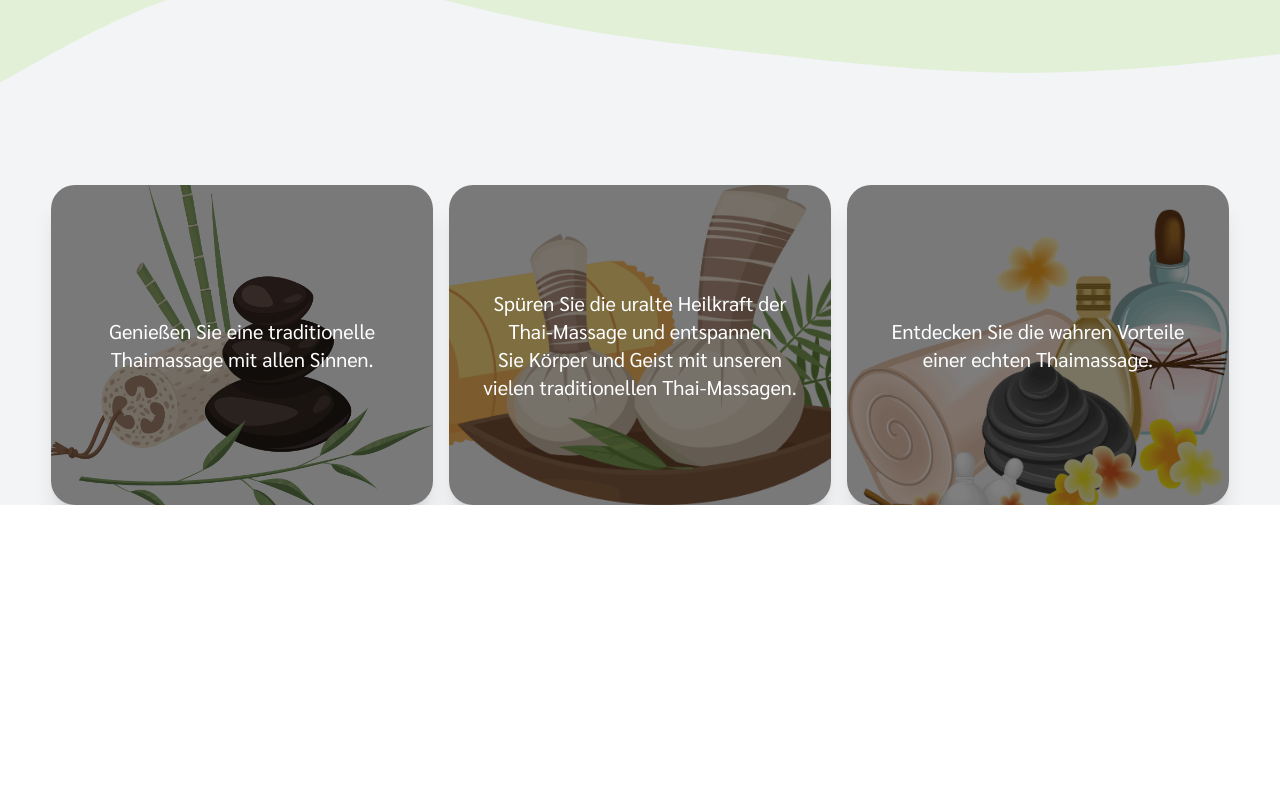
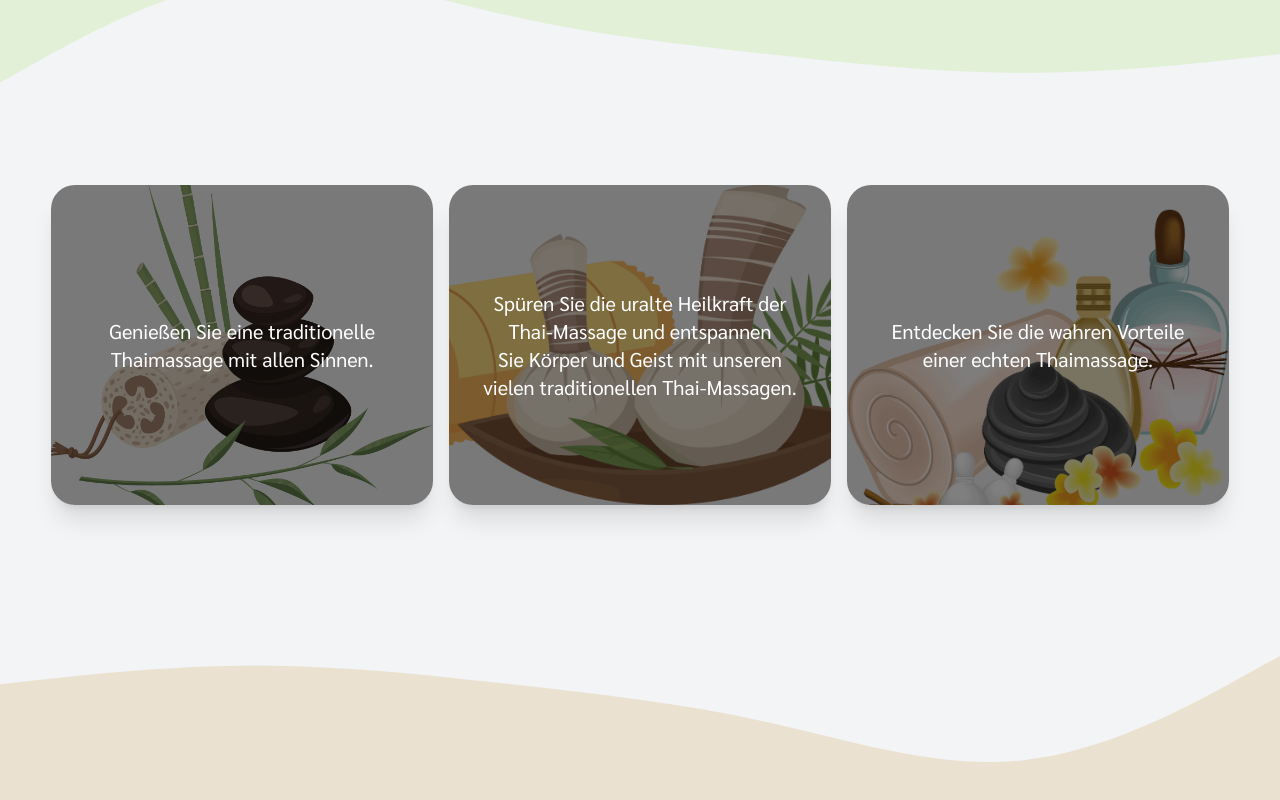
Before and after one commit to jorgson/schya.de, an Astro site: page / in a window 1280 px wide. Shown: the part 654-1454 px from the top of the page. Before the commit the page ends 1159 px from the top, so only its background shows below. Built offline with nearby package versions, Linux system fonts and the light colour scheme; Astro itself is replaced by a stand-in of ours; a web font is replaced by a local one.

Commit message:
improvements

```diff
--- /dev/null
+++ b/src/components/Preise.astro
@@ -0,0 +1,3 @@
+<section class="bg-soft-beige h-screen relative">
+  <h2>Preise</h2>
+</section>
--- a/src/components/WhatWeDo.astro
+++ b/src/components/WhatWeDo.astro
@@ -5,7 +5,7 @@ import Image2 from "../assets/Unbenannt-29.png";
 import Image3 from "../assets/Unbenannt-27.png";
 ---
 
-<section class="relative bg-[#f3f4f6] pt-12">
+<section class="relative bg-[#f3f4f6] pt-12 pb-24">
   <div class="container mx-auto px-4 xl:px-[4%]">
     <div class="grid grid-cols-1 lg:grid-cols-3 gap-4">
       <div
@@ -46,4 +46,26 @@ import Image3 from "../assets/Unbenannt-27.png";
       </div>
     </div>
   </div>
+  <svg
+    viewBox="0 0 1440 192"
+    xmlns="http://www.w3.org/2000/svg"
+    class="absolute z-10 rotate-180 -bottom-[58px] md:-bottom-[98px] xl:-bottom-[168px]">
+    <path
+      fill="#f3f4f6"
+      fill-opacity="1"
+      d="
+      M0,128
+      L48,101.3
+      C96,75,192,21,288,10.7
+      C384,0,480,32,576,53.3
+      C672,75,768,85,864,96
+      C960,107,1056,117,1152,117.3
+      C1248,117,1344,107,1392,101.3
+      L1440,96
+      L1440,192
+      L0,192
+      Z
+    "
+    ></path>
+  </svg>
 </section>
--- a/src/pages/index.astro
+++ b/src/pages/index.astro
@@ -2,9 +2,11 @@
 import Layout from "../layouts/Layout.astro";
 import Hero from "../components/Hero.astro";
 import WhatWeDo from "../components/WhatWeDo.astro";
+import Preise from "../components/Preise.astro";
 ---
 
 <Layout title="Authentische Traditionelle Thaimassage">
   <Hero />
   <WhatWeDo />
+  <Preise />
 </Layout>
```
